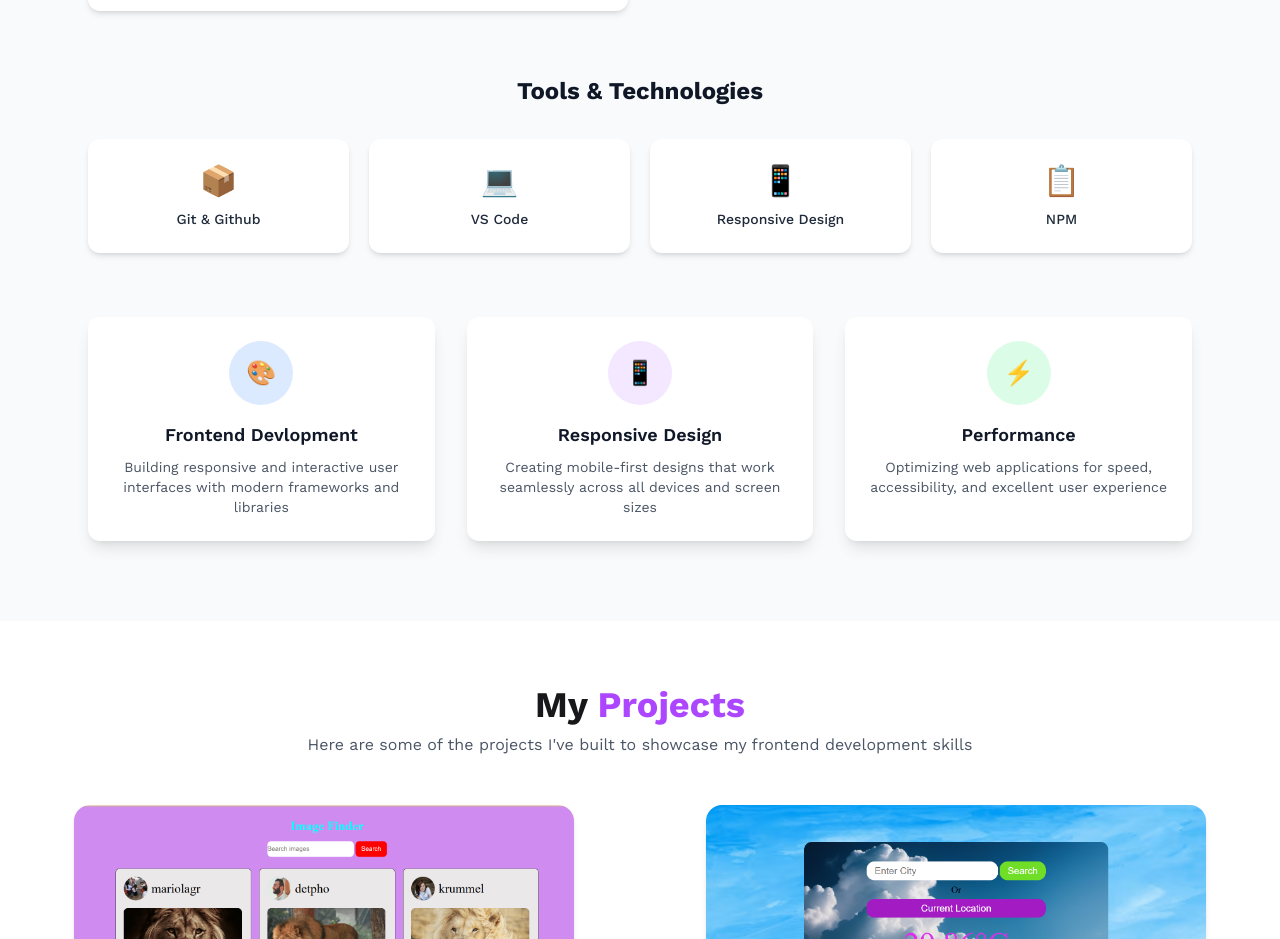
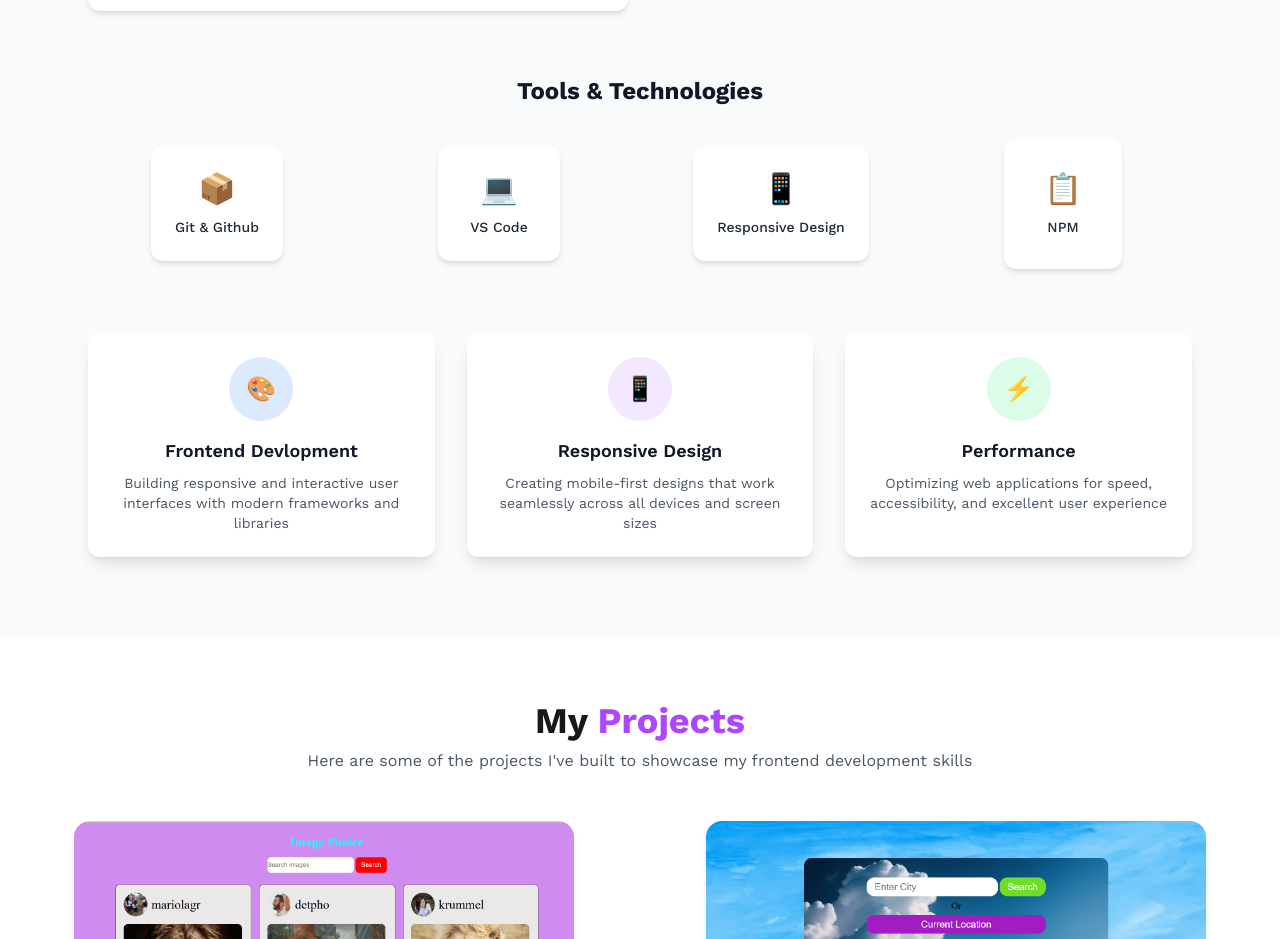
Before and after one commit to tejasrane500/Tejas-Portfolio, a React (Vite) app: page / in a window 1280 px wide. Shown: the part 2179-3118 px from the top of the page. Built offline with nearby package versions, Linux system fonts and the light colour scheme.

Commit message:
Files commited

```diff
--- a/src/components/portfolio/Portfolio.jsx
+++ b/src/components/portfolio/Portfolio.jsx
@@ -58,7 +58,7 @@ export default function Projects() {
         {projects.map((project, idx) => (
           <div
             key={idx}
-            className="bg-white rounded-2xl shadow-md overflow-hidden flex flex-col w-[500px]"
+            className="bg-white rounded-2xl shadow-md overflow-hidden flex flex-col w-full sm:w-[360px] md:w-[420px] lg:w-[500px]"
           >
             <img
               src={project.image}
--- a/src/components/workProcess/Skills.jsx
+++ b/src/components/workProcess/Skills.jsx
@@ -49,13 +49,13 @@ const Skills = () => {
       {/* Tools & Technologies  */}
       <div className="mt-16 max-w-6xl mx-auto px-6 text-center">
         <h3 className="text-2xl font-bold text-gray-900 mb-8 text-center">Tools & Technologies</h3>
-        <div className="grid grid-cols-4 small:grid-cols-2 md:grid-cols-3 lg:grid-cols-4 gap-5">
+        <div className="grid grid-cols-2 sm:grid-cols-3 lg:grid-cols-4 gap-6 place-items-center">
           <div className="bg-white p-6 rounded-xl shadow-md hover:shadow-lg transition-all duration-300 text-center group-hover:scale-105">
             <div className="text-3xl mb-3 group-hover:animate-bounce">📦</div>
             <h4 className="text-sm font-medium text-gray-800 leading-tight">Git & Github</h4>
           </div>
 
-          <div className="bg-white p-6 rounded-xl shadow-md hover:shadow-lg transition-all duration-300 text-center group-hover:scale-105">
+          <div className="bg-white p-6 px-8 rounded-xl shadow-md hover:shadow-lg transition-all duration-300 text-center group-hover:scale-105">
             <div className="text-3xl mb-3 group-hover:animate-bounce">💻</div>
             <h4 className="text-sm font-medium text-gray-800 leading-tight">VS Code</h4>
           </div>
@@ -65,7 +65,7 @@ const Skills = () => {
             <h4 className="text-sm font-medium text-gray-800 leading-tight">Responsive Design</h4>
           </div>
 
-          <div className="bg-white p-6 rounded-xl shadow-md hover:shadow-lg transition-all duration-300 text-center group-hover:scale-105">
+          <div className="bg-white p-8 px-10 rounded-xl shadow-md hover:shadow-lg transition-all duration-300 text-center group-hover:scale-105">
             <div className="text-3xl mb-3 group-hover:animate-bounce">📋</div>
             <h4 className="text-sm font-medium text-gray-800 leading-tight">NPM</h4>
           </div>
```
